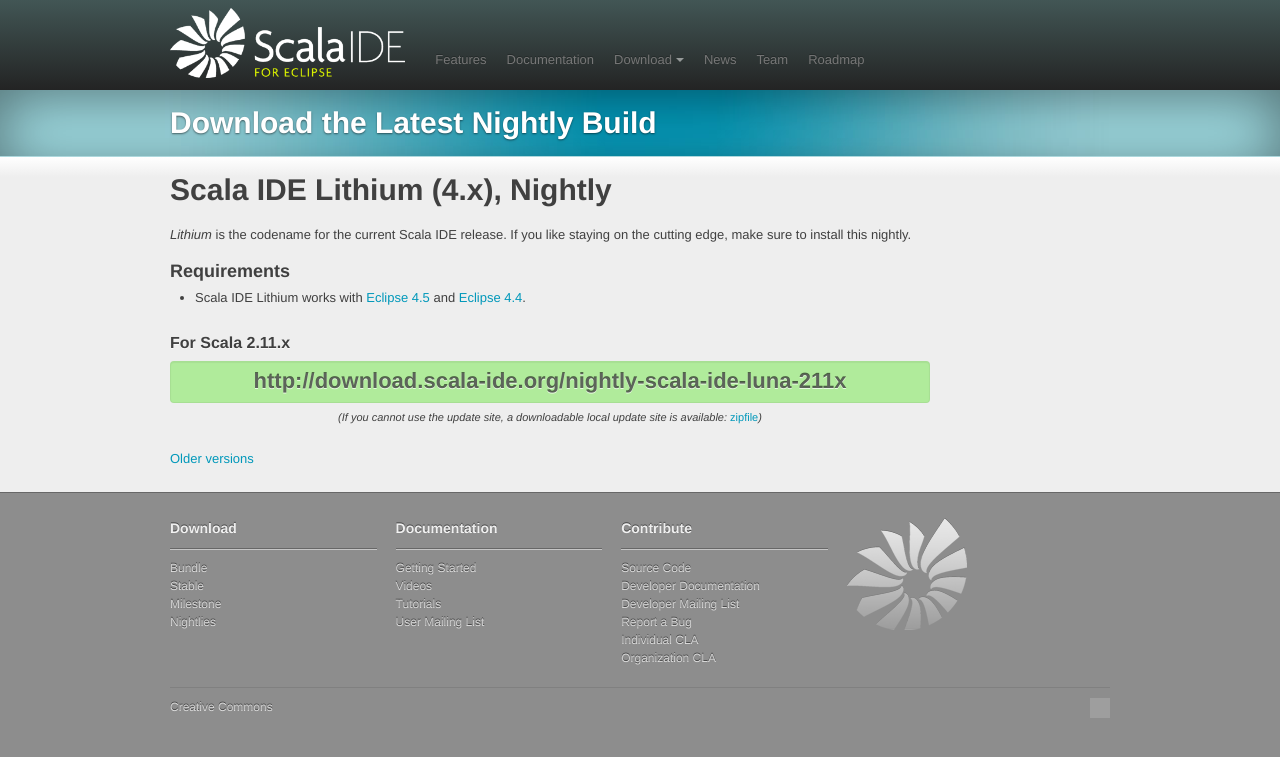
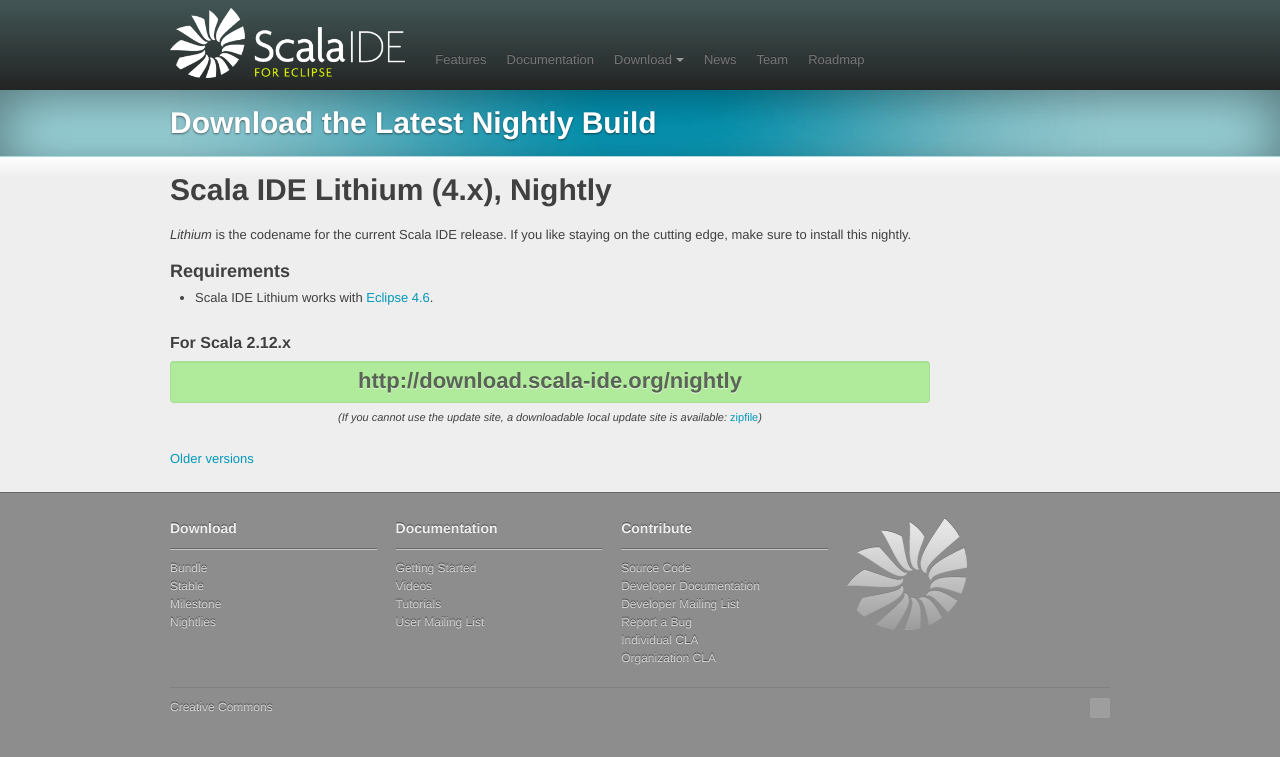
Before and after one commit to scala-ide/scala-ide.github.com, a Jekyll site: the page built from download/nightly.md, in a window 1280 px wide. Shown: the top 757 px of the page. Built offline with Jekyll 4.4.1, drawn with Linux system fonts in a browser that asks for light colours.

Commit message:
Prepares release Scala IDE 4.6.0-rc2

```diff
--- a/_includes/frontpage.txt
+++ b/_includes/frontpage.txt
@@ -27,7 +27,7 @@
 <div>
     <div class="rounded-corner-box" style="min-height: 0px; float: left; padding: 10px; margin-top: 10px; width: 778px; background-color: rgba(0,0,0,0.5);">
       <span class="news-box-text">
-        Or... Walk on the wild side. <span class="emphasize"><a href="{{ site.baseurl }}/download/milestone.html">Try version 4.6.0 RC1!</a></span>
+        Or... Walk on the wild side. <span class="emphasize"><a href="{{ site.baseurl }}/download/milestone.html">Try version 4.6.0 RC2!</a></span>
       </span>
     </div>
     <span class="news-arrow"><img src="{{ site.baseurl }}/resources/images/news-arrow.png"></span>
--- a/_includes/sdk-download-box-2-12-rc.txt
+++ b/_includes/sdk-download-box-2-12-rc.txt
@@ -30,7 +30,7 @@
 
 <script type="text/javascript">
 var urls_212 = {
-  prefix: "http://downloads.typesafe.com/scalaide-pack/4.6.0-rc1-neon-212-20170406/scala-SDK-4.6.0-rc1-2.12",
+  prefix: "http://downloads.typesafe.com/scalaide-pack/4.6.0-rc2-neon-212-20170504/scala-SDK-4.6.0-rc2-2.12",
 };
 
 urls_212.win64  = urls_212.prefix + "-win32.win32.x86_64.zip"
--- a/download/nightly.md
+++ b/download/nightly.md
@@ -18,13 +18,13 @@
 
 ### Requirements
 
-* Scala IDE Lithium works with [Eclipse 4.5][mars] and [Eclipse 4.4][luna].
+* Scala IDE Lithium works with [Eclipse 4.6][neon].
 
-#### For Scala 2.11.x
+#### For Scala 2.12.x
 
 {% assign divId = 'download-luna-40-211' %}
-{% assign fullDownloadUrl = 'http://download.scala-ide.org/nightly-scala-ide-luna-211x' %}
-{% assign zipUrl = 'http://download.scala-ide.org/nightly-scala-ide-luna-211x.zip' %}
+{% assign fullDownloadUrl = 'http://download.scala-ide.org/nightly' %}
+{% assign zipUrl = 'http://download.scala-ide.org/nightly.zip' %}
 
 {% include download-box.txt %}
 
```
Also changed, not shown: other parts of download/nightly.md (+1 -0 lines), blog/_posts/2017-05-04-release-notes-4.6.0-RC2.md (added, +38 -0 lines), download/milestone.md (+3 -3 lines).
